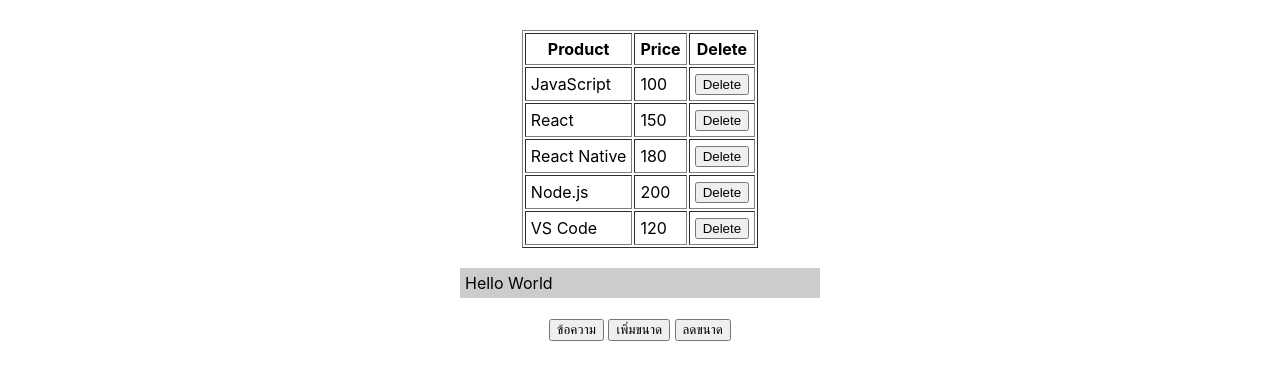
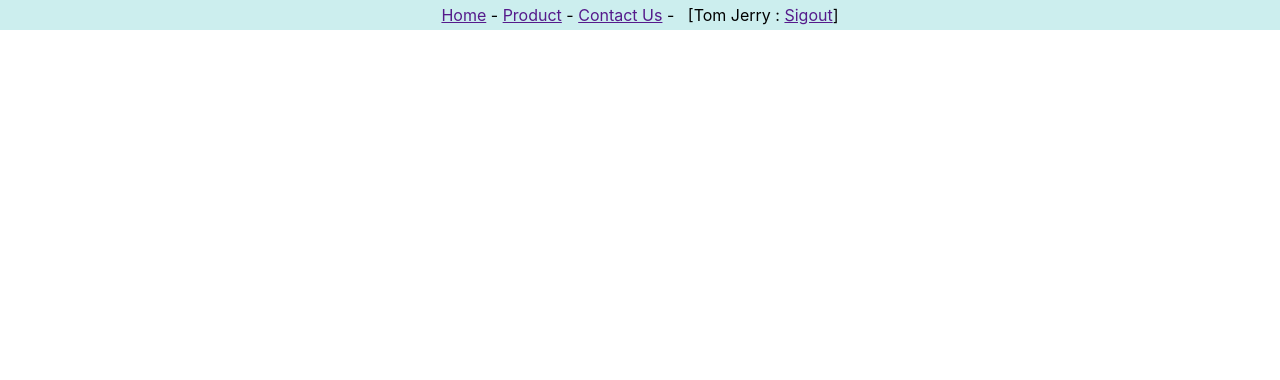
Before and after one commit to XZACTA/app1, a React (Create React App) app: page / in a window 1280 px wide. Shown: the top 380 px of the page. Built offline with nearby package versions, Linux system fonts and the light colour scheme.

Commit message:
Create context and context-header
Create context and context-header

```diff
--- a/src/App.js
+++ b/src/App.js
@@ -1,19 +1,18 @@
 import React from 'react'
-import {Calculator} from './calculator'
-import Banner from './banner'
-import { EventData2 } from './even-data'
-import RefsFunc from './refs-func'
-import RefsArray from './refs-array'
-import MessageBox from './state-func'
+// import {Calculator} from './calculator'
+// import Banner from './banner'
+// import { EventData2 } from './even-data'
+// import RefsFunc from './refs-func'
+// import RefsArray from './refs-array'
+// import MessageBox from './state-func'
+import { userContext } from './context'
+import Header from './context-header'
 
 
 export default function App(){
   return (
-    <>
-    <div>
-      <RefsArray/>
-      <MessageBox/>
-    </div>
-    </>
+      <userContext.Provider value={'Tom Jerry'}>
+        <Header/>
+      </userContext.Provider>
   )
 }
--- /dev/null
+++ b/src/context-header.js
@@ -0,0 +1,24 @@
+import React from "react";
+import {userContext} from './context'
+
+export default class Header extends React.Component{
+    static contextType = userContext
+
+    render(){
+        const user = this.context
+
+        const headerStyle ={
+            backgroundColor:'#cee',
+            textAlign:'center',
+            padding: 5
+        }
+    return(
+        <div style={headerStyle}>
+            <a href="">Home</a>&nbsp;-&nbsp;
+            <a href="">Product</a>&nbsp;-&nbsp;
+            <a href="">Contact Us</a>&nbsp;-&nbsp;&nbsp;
+            [{user}&nbsp;:&nbsp;<a href="">Sigout</a>]
+        </div>
+    )
+    }
+}
--- /dev/null
+++ b/src/context.js
@@ -0,0 +1,3 @@
+import React,{createContext} from 'react';
+
+export const userContext = createContext()
```
